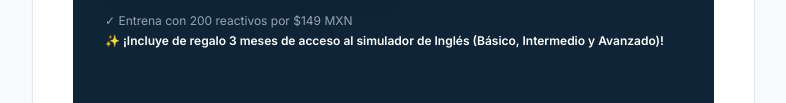
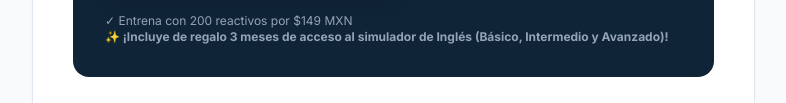
Before and after one commit to amisraeljai1967-alt/Blog-Exani-I, a plain HTML site: page index.html in a window 1280 px wide. Shown: the part 2025-2128 px from the top of the page, without its empty margins (56-842 px from the left). Drawn offline with nearby package versions, Linux system fonts and the light colour scheme.

Commit message:
Refactor content and structure in index.html
Updated text formatting and removed unnecessary divs for better structure.

```diff
--- a/index.html
+++ b/index.html
@@ -213,20 +213,18 @@
             ¿Qué puntaje sacarías si el examen fuera hoy?
           </h3>
           <p class="text-slate-300 text-sm sm:text-base max-w-xl">
-          No estudies a ciegas. Comienza con nuestro <strong>simulador diagnóstico de 10 preguntas gratis</strong> y, cuando estés listo, desbloquea el entrenamiento completo de 200 reactivos por solo $149 MXN.
+       No estudies a ciegas. Comienza con nuestro <strong>simulador diagnóstico de 10 preguntas gratis</strong> y, cuando estés listo, desbloquea el entrenamiento completo de 200 reactivos por solo $149 MXN.
           </p>
           <div class="pt-2 flex flex-wrap items-center justify-center sm:justify-start gap-4">
             <a href="https://exami-prep-guide.lovable.app" target="_blank" rel="noopener noreferrer" class="bg-accentOrange-500 hover:bg-accentOrange-600 text-white font-bold px-6 py-3.5 rounded-xl transition shadow-lg inline-flex items-center gap-2 text-sm sm:text-base">
               Empezar 10 Preguntas Gratis
               <span>➔</span>
             </a>
-            <div class="flex flex-col gap-1">
-              <span class="text-xs text-slate-400">✓ Entrena con 200 reactivos por $149 MXN</span>
-              <span class="text-xs font-semibold text-accentOrange-400">✨ ¡Incluye de regalo 3 meses de acceso al simulador de Inglés (Básico, Intermedio y Avanzado)!</span>
-            </div>
+            <span class="text-xs text-slate-400">✓ Entrena con 200 reactivos por $149 MXN<br><strong class="text-accentOrange-400">✨ ¡Incluye de regalo 3 meses de acceso al simulador de Inglés (Básico, Intermedio y Avanzado)!</strong></span>
           </div>
         </div>
-      <!-- Sección 3 -->
+      </div>
+        <!-- Sección 3 -->
       <section id="consejos" class="space-y-4">
         <h2 class="text-2xl sm:text-3xl font-bold text-navy-900 text-center sm:text-left">3. 4 estrategias para estudiar sin estresarte</h2>
         <div class="space-y-4">
```
